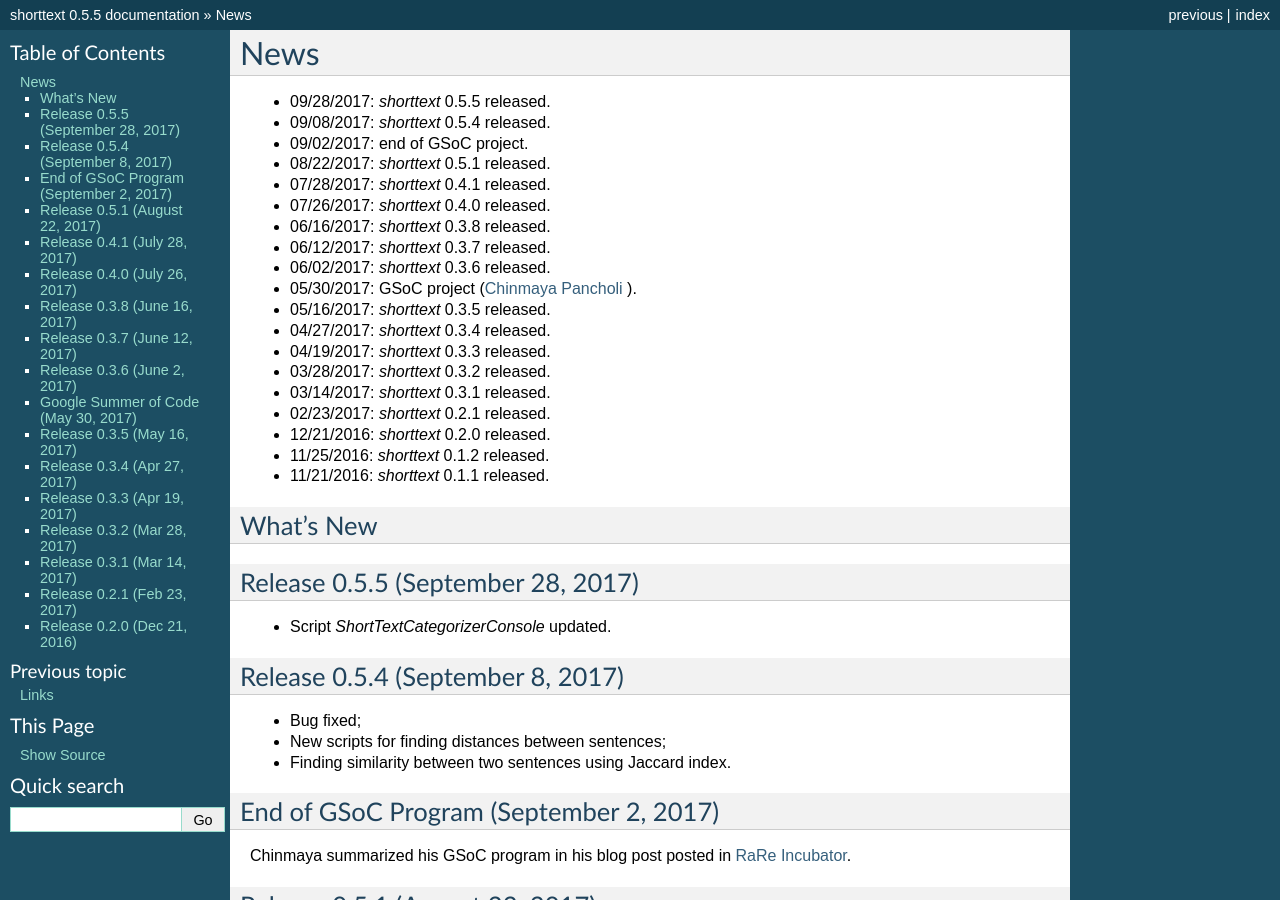
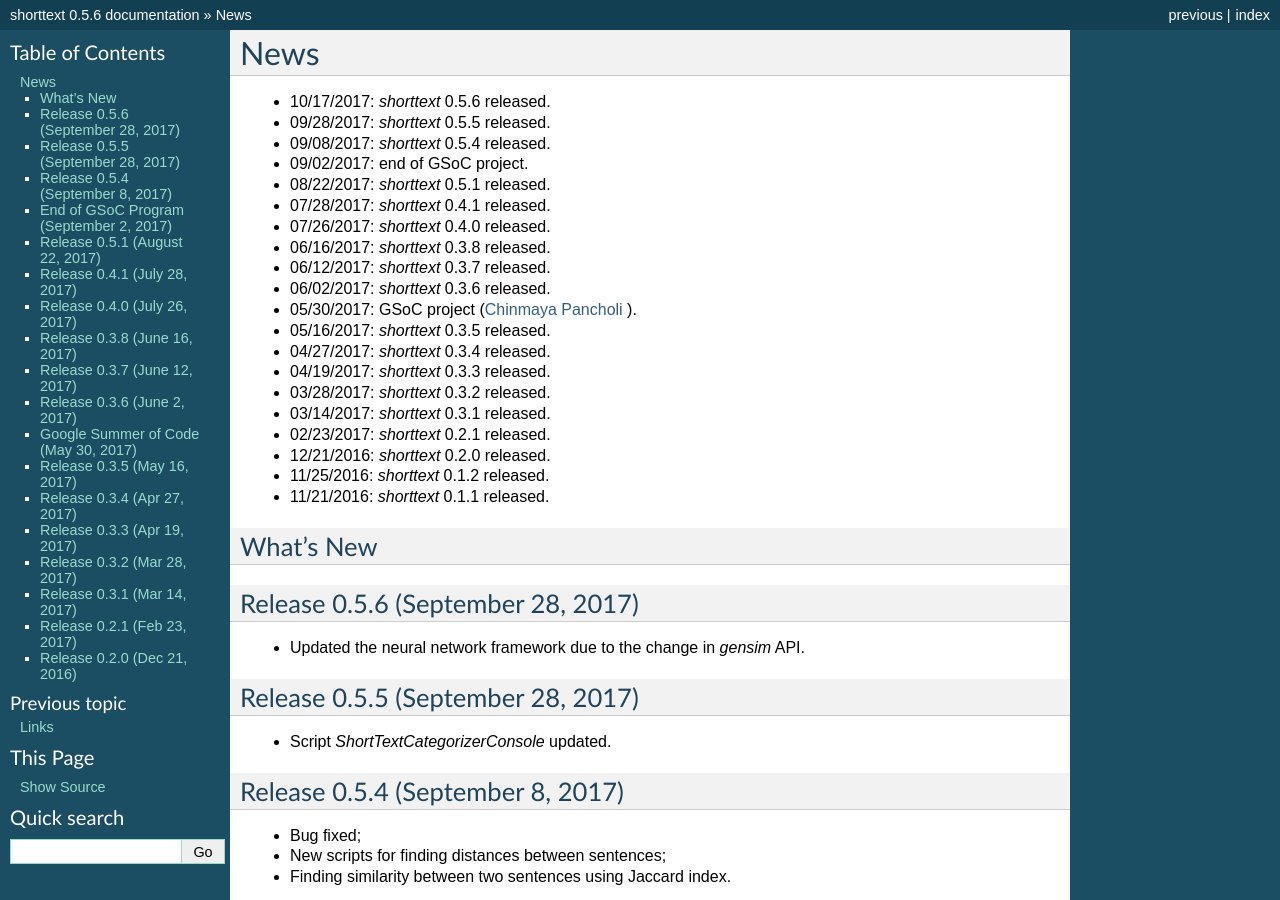
Before and after one commit to stephenhky/PyShortTextCategorization, a Sphinx documentation site: the page built from docs/news.rst, in a window 1280 px wide and 900 px high. Built offline with Sphinx 7.4.7, drawn with Linux system fonts in a browser that asks for light colours; some of the changed text lies outside the part shown.

Commit message:
release 0.5.6

```diff
--- a/apidocs/source/conf.py
+++ b/apidocs/source/conf.py
@@ -60,7 +60,7 @@
 # The short X.Y version.
 version = '0.5'
 # The full version, including alpha/beta/rc tags.
-release = '0.5.5'
+release = '0.5.6'
 
 # The language for content autogenerated by Sphinx. Refer to documentation
 # for a list of supported languages.
--- a/docs/conf.py
+++ b/docs/conf.py
@@ -61,7 +61,7 @@
 # The short X.Y version.
 version = u'0.5'
 # The full version, including alpha/beta/rc tags.
-release = u'0.5.5'
+release = u'0.5.6'
 
 # The language for content autogenerated by Sphinx. Refer to documentation
 # for a list of supported languages.
--- a/docs/news.rst
+++ b/docs/news.rst
@@ -1,6 +1,7 @@
 News
 ====
 
+* 10/17/2017: `shorttext` 0.5.6 released.
 * 09/28/2017: `shorttext` 0.5.5 released.
 * 09/08/2017: `shorttext` 0.5.4 released.
 * 09/02/2017: end of GSoC project.
@@ -24,6 +25,11 @@
 
 What's New
 ----------
+
+Release 0.5.6 (September 28, 2017)
+---------------------------------
+
+* Updated the neural network framework due to the change in `gensim` API.
 
 Release 0.5.5 (September 28, 2017)
 ---------------------------------
```
Also changed, not shown: README.md (+1 -0 lines).
